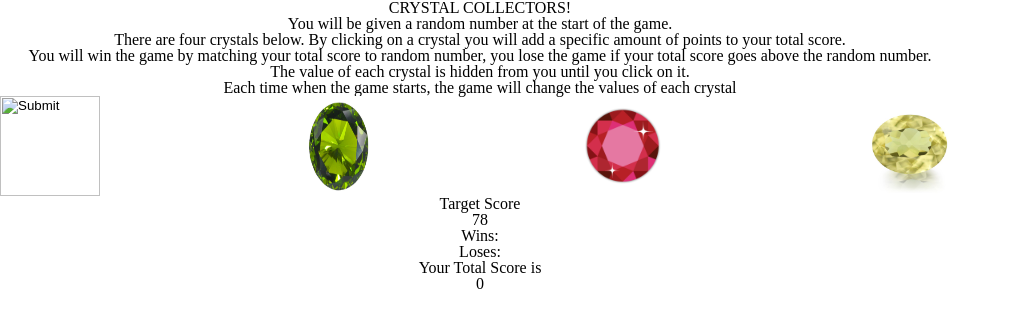
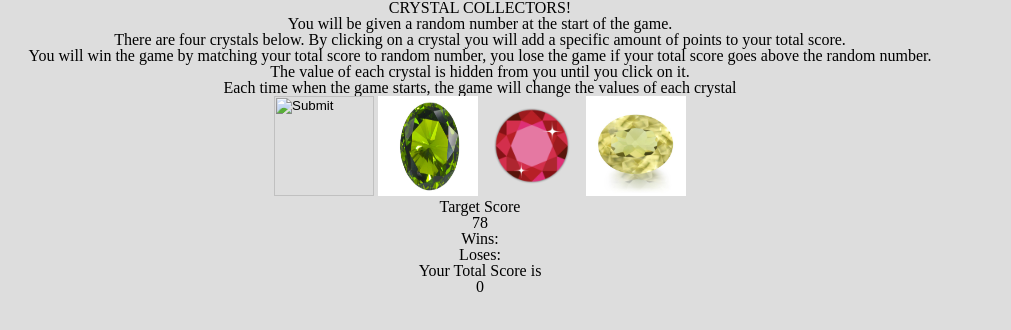
Before and after one commit to Dewinurdin/Crystal-Game, a plain HTML site: page index.html in a window 1280 px wide. Shown: the whole page, without its empty margins (0-1011 px from the left). Drawn offline with nearby package versions, Linux system fonts and the light colour scheme.

Commit message:
added reset.css

```diff
--- a/assets/css/style.css
+++ b/assets/css/style.css
@@ -4,19 +4,28 @@ body {
 	font-style: #777;
 	font-family: arial, 'helvetiea neue',helvetiea, 'san-serif';
 	text-align: center;
+	background-color: #ddd;
 }
 
 .container {
 	width: 100%;
 	max-width: 960px;
+	margin: 0;
+	clear: both;
 }
 
 .crystal {
 	height: 100px;
 	width: 100px;
 }
-.button-container {
-	display: flex;
-	justify-content: space-between;
-	align-items: center;
+
+h1 {
+	margin-bottom: 30px;
+	margin-top: 20px;
+	font-size: 20px;
+
 }
+
+p {
+	margin-bottom: 16px;
+}
--- a/assets/javascript/game.js
+++ b/assets/javascript/game.js
@@ -71,3 +71,5 @@ function resetStart(){
 	tarScore = Math.floor(Math.random()*101);
 	$("#result").html(tarScore);
 }
+
+// I could not figure out how to clear Score Counter back to "Zero" after winning or losing the game.
```
